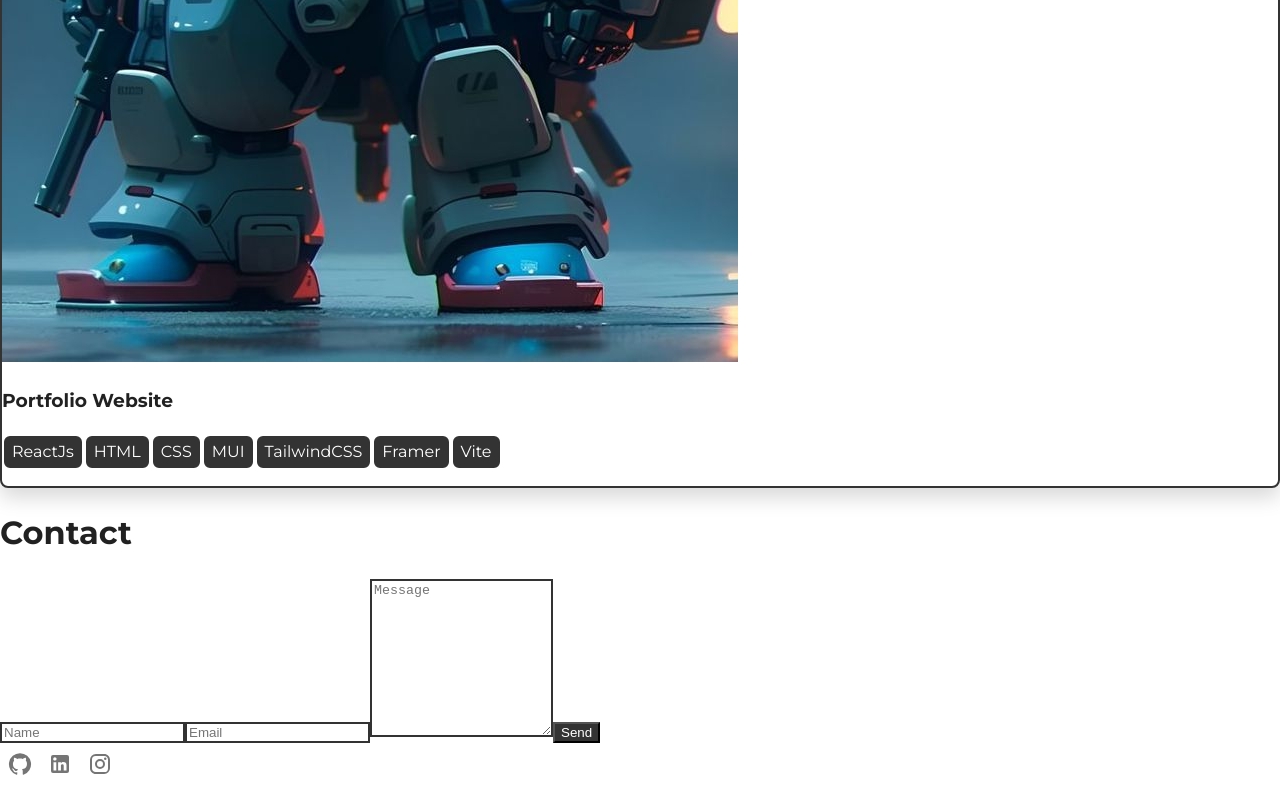
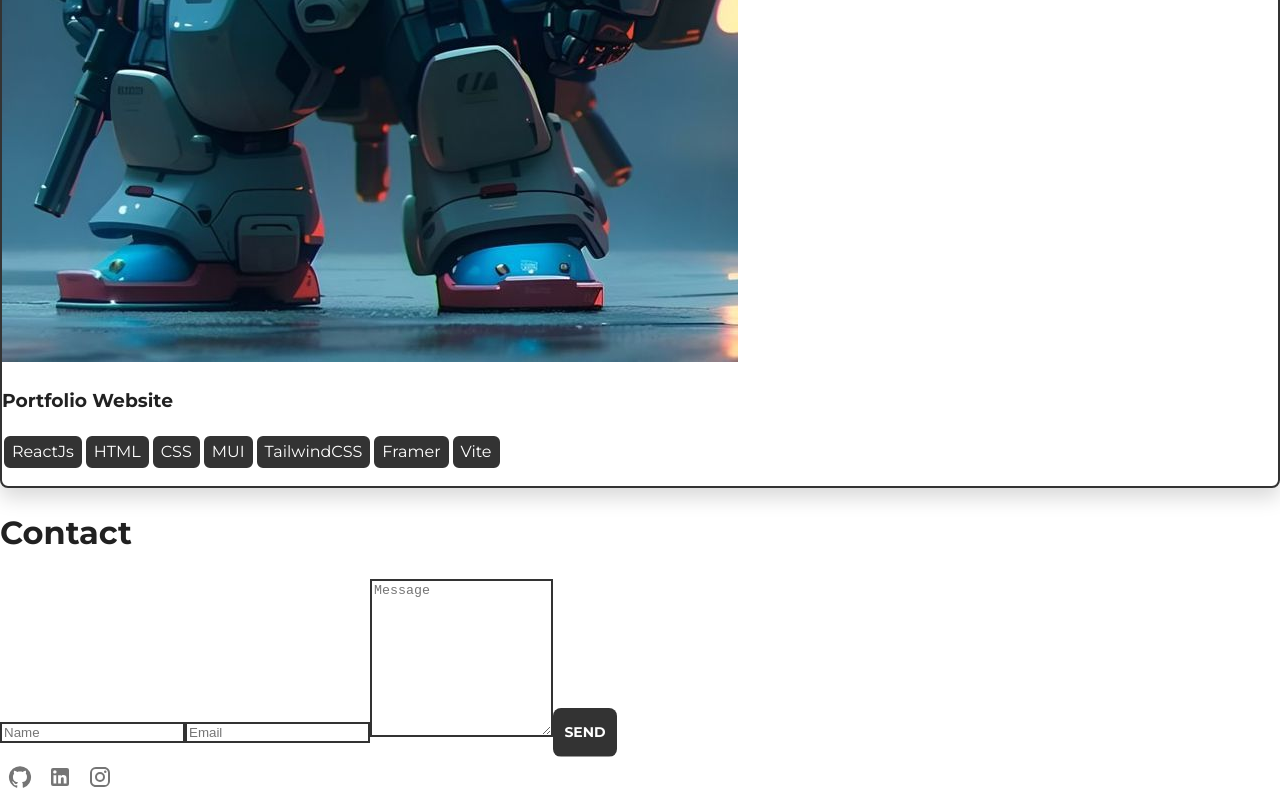
Before and after one commit to RyanGitWing/MinimalPortfolio, a React (Vite) app: page / in a window 1280 px wide. Shown: the part 11200-12000 px from the top of the page. Built offline with nearby package versions, Linux system fonts and the light colour scheme; the HTML template or start-up script is replaced by a standard one.

Commit message:
Contact done

```diff
--- a/src/components/Contact.jsx
+++ b/src/components/Contact.jsx
@@ -1,6 +1,20 @@
 import React from "react";
 import Title from "./Title";
 import { useTheme } from "@emotion/react";
+import { Button } from "@mui/material";
+import { styled } from "@mui/system";
+
+const HoverButton = styled(Button)(({ theme }) => ({
+  // backgroundColor: theme.palette.accent.background, // Use theme primary color
+  color: theme.palette.primary.background,
+  backgroundImage: `linear-gradient(90deg, #00ffa6 50%,  ${theme.palette.primary.main} 50%)`,
+  backgroundSize: "200% 100%",
+  backgroundPosition: "right bottom",
+  transition: "background-position 0.5s ease-out",
+  "&:hover": {
+    backgroundPosition: "left bottom",
+  },
+}));
 
 function Contact() {
   const theme = useTheme();
@@ -35,13 +49,17 @@ function Contact() {
             className="p-2 mb-4 bg-transparent rounded-md"
             style={{ border: `2px solid ${theme.palette.primary.main}` }}
           />
-          <button
+          <HoverButton
             type="submit"
-            className="text-center inline-block px-8 py-3 w-max text-base font-medium rounded-md"
-            style={{ color: theme.palette.primary.background, backgroundColor: theme.palette.primary.main}}
+            sx={{
+              display: "inline-block",
+              py: "12px",
+              fontWeight: "700",
+              borderRadius: "8px",
+            }}
           >
             Send
-          </button>
+          </HoverButton>
         </form>
       </div>
     </div>
```
